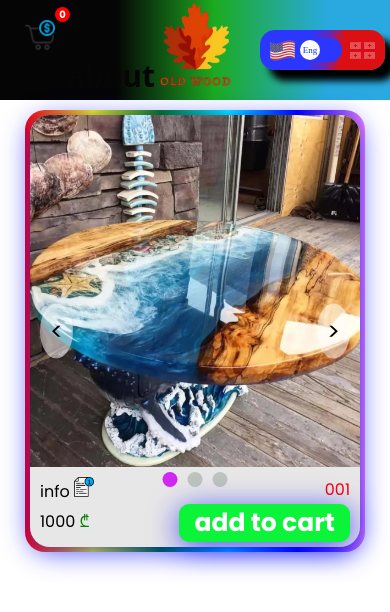
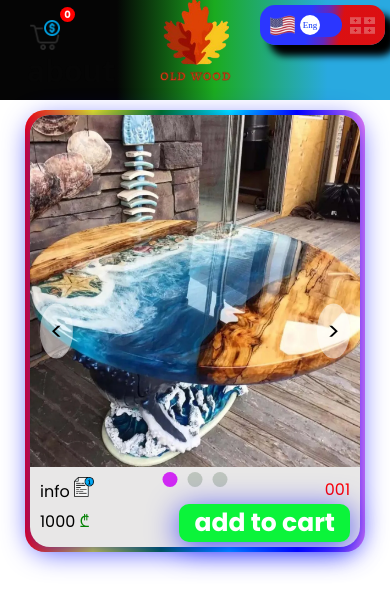
Before and after one commit to bacho-007/old-wood, a website: page index.html in a window 390 px wide. Drawn offline with Linux system fonts and the light colour scheme; a web font is replaced by a local one.

Commit message:
First commit

```diff
--- a/css/home~contact.css
+++ b/css/home~contact.css
@@ -4,11 +4,11 @@
   width: 100%;
   height: 30px;
   margin-left: 20px;
+  position: relative;
+  /* აუცილებელია, რომ .menu__link-ის absolute იმუშაოს სწორად */
 }
 
 .menu__link {
-
-  /* padding-right: 15px; */
   font-family: "Honk", system-ui;
   font-optical-sizing: auto;
   font-style: normal;
@@ -17,10 +17,8 @@
     "SHLN" 50;
   font-weight: 600;
   font-size: 30px;
-  /* line-height: 24px; */
   color: #060606;
   display: inline-block;
-  /* default display for larger screens */
 }
 
 .menu__link2 {
--- a/css/responsiv.css
+++ b/css/responsiv.css
@@ -1,4 +1,4 @@
-@media (min-width: 370px) and (max-width: 800px) {
+@media (min-width: 300px) and (max-width: 800px) {
 
   .header__logo {
     position: absolute;
@@ -12,37 +12,34 @@
   .header__logo img {
     width: 100%;
     min-width: 40px;
+    margin-top: 50px;
     /* შეცვლილი */
     height: auto;
     cursor: pointer;
   }
 
   /*ლოგო*/
-  .header__inner {
-    padding-left: 10px;
-    padding-right: 10px;
-    transition: 0.1em;
+
+  .menu {
+    right: 7%;
+    max-width: 80px;
+    width: 80%;
   }
 
-  .menu {
-
-    display: flex;
-    align-items: center;
-    justify-content: flex-end;
-    margin-top: 60px;
-    margin-right: 80px;
-
-
+  .menu__link {
+    width: 100%;
+    min-width: 40px;
+    margin-top: 50px;
+    /* შეცვლილი */
     height: auto;
   }
 
-
-  .menu__link {
-    font-size: 20px;
-  }
-
   .menu__link2 {
-    font-size: 18px;
+    width: 100%;
+    min-width: 40px;
+    margin-top: 50px;
+    /* შეცვლილი */
+    height: auto;
   }
 
 
@@ -50,7 +47,8 @@
   .switch__box {
     width: 125px !important;
     height: 40px !important;
-    margin-left: 25px !important;
+    margin-left: 30px !important;
+    margin-top: 5px;
   }
 
   .switch {
```
